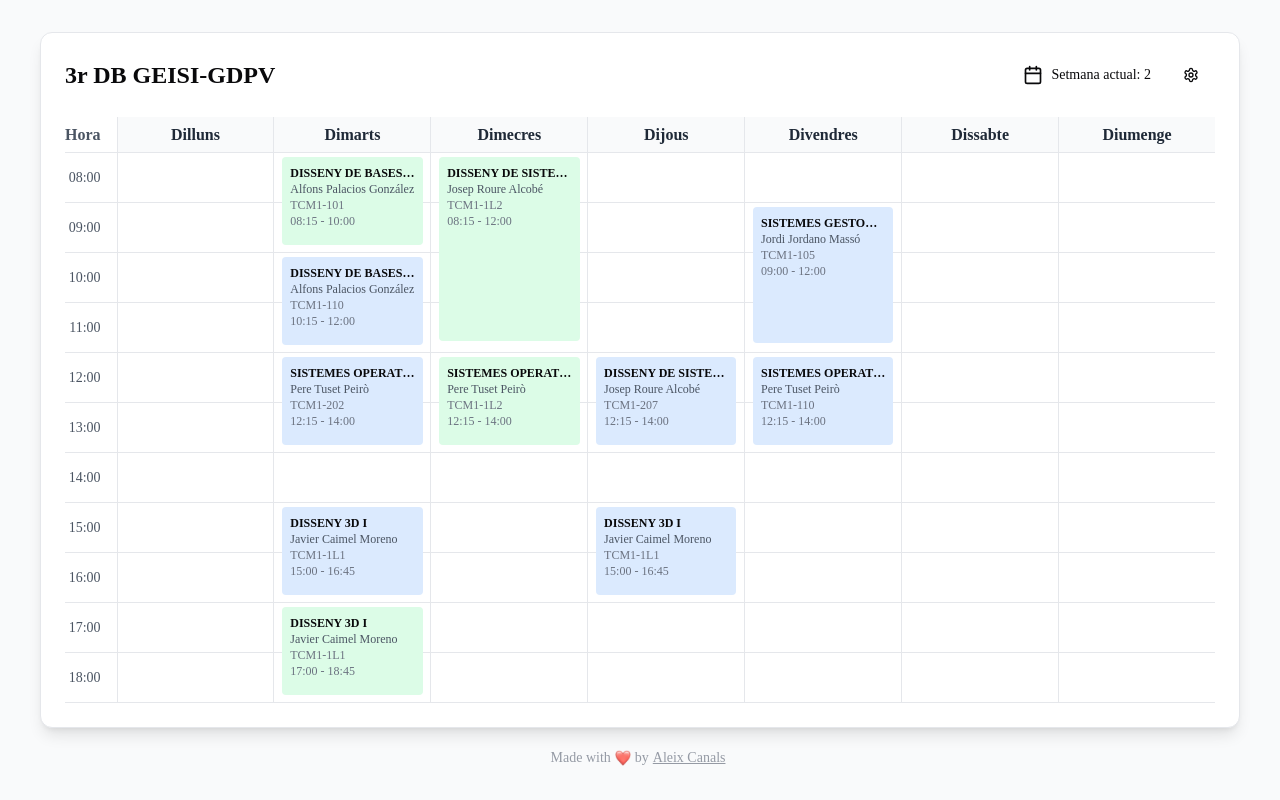
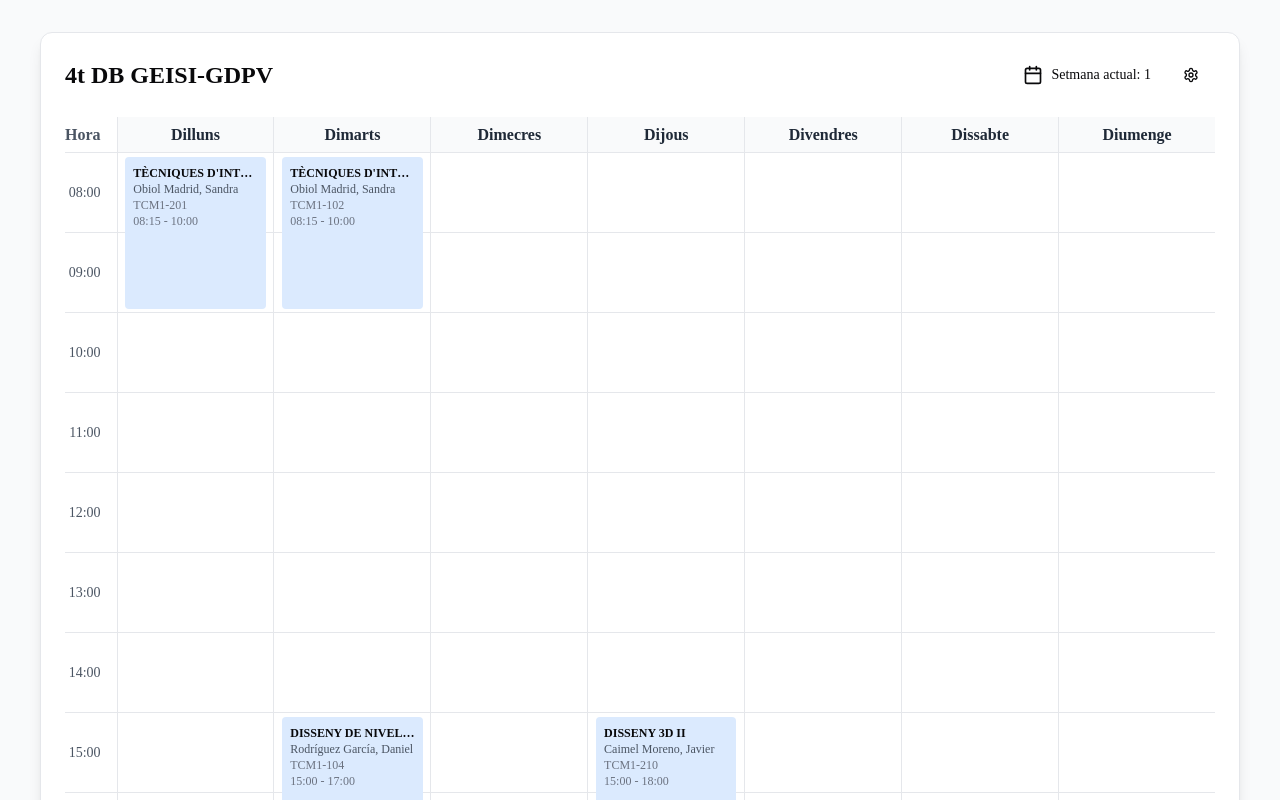
Before and after one commit to cakeruu/horari-tcm-mobile, a React (Vite) app: page / in a window 1280 px wide. Shown: the top 800 px of the page. Built offline with nearby package versions, Linux system fonts and the light colour scheme; a web font is replaced by a local one.

Commit message:
new horari

```diff
--- a/src/components/schedule.tsx
+++ b/src/components/schedule.tsx
@@ -10,7 +10,7 @@ import CreateClassForm from './create-class-form';
 import { Configuration } from './configuration';
 
 const days = ['monday', 'tuesday', 'wednesday', 'thursday', 'friday', 'saturday', 'sunday'];
-const timeSlots = Array.from({ length: 11 }, (_, i) => {
+const timeSlots = Array.from({ length: 15 }, (_, i) => {
   const hour = 8 + i;
   return `${hour.toString().padStart(2, '0')}:00`;
 });
@@ -41,7 +41,7 @@ export function Schedule () {
         <div className="flex items-center gap-4">
           <div className="flex items-center gap-2">
             <Calendar className="w-5 h-5" />
-            <span className="text-sm font-medium">Setmana actual: {getCurrentWeek(scheduleData)}</span>
+            <span className="text-sm font-medium">Setmana actual: {selectedWeek}</span>
           </div>
           <Configuration nextWeek={selectedWeek === '1' ? '2' : '1'} setNextWeek={setSelectedWeek} setSchedule={setScheduleData} />
         </div>
@@ -56,7 +56,7 @@ export function Schedule () {
           {timeSlots.map((time) => (
             <div
               key={time}
-              className="h-[50px] border-b border-gray-200 flex items-center justify-end pr-4 text-sm text-gray-600"
+              className="h-[80px] border-b border-gray-200 flex items-center justify-end pr-4 text-sm text-gray-600"
             >
               {time}
             </div>
@@ -76,7 +76,7 @@ export function Schedule () {
             {timeSlots.map((time) => {
               const classes = getClassForTimeSlot(day, time, selectedWeek, scheduleData);
               return (
-                <div key={`${day}-${time}`} className="h-[50px] border-b border-gray-200 relative">
+                <div key={`${day}-${time}`} className="h-[80px] border-b border-gray-200 relative">
                   {classes.map((classInfo) =>
                     parseInt(classInfo.timeStart.split(':')[0]) === parseInt(time.split(':')[0]) && (
                       <>
@@ -89,7 +89,7 @@ export function Schedule () {
                             'transition-all cursor-pointer duration-300 hover:scale-[1.02]'
                           )}
                           style={{
-                            height: `calc(${getClassDuration(classInfo.timeStart, classInfo.timeEnd) * 3}rem - 8px)`,
+                            height: `calc(${getClassDuration(classInfo.timeStart, classInfo.timeEnd) * 5}rem - 8px)`,
                             width: '90%',
                             left: '5%',
                             marginTop: '4px',
--- a/src/hooks/use-schedule-from-local-storage.tsx
+++ b/src/hooks/use-schedule-from-local-storage.tsx
@@ -3,7 +3,7 @@ import { ScheduleData } from '@/types/types';
 import { useEffect, useState } from 'react';
 
 export function useScheduleFromLocalStorage () {
-  const [scheduleData, setScheduleData] = useState<ScheduleData>(schedules[0].schedule);
+  const [scheduleData, setScheduleData] = useState<ScheduleData>(schedules[1].schedule);
 
   useEffect(() => {
     const getSchedule = async () => {
--- a/src/horaris/pre-made-schedules.ts
+++ b/src/horaris/pre-made-schedules.ts
@@ -169,5 +169,146 @@ export const schedules: Schedule[] = [
         sunday: []
       }
     }
+  },
+  {
+    name: '4t-3rTrim',
+    schedule: {
+      startDate: '2025-08-04',
+      courseYear: '4t DB GEISI-GDPV',
+      schedule: {
+        monday: [
+          {
+            id: '1',
+            week: 'Both',
+            typeOfClass: 'Teoria',
+            courseCode: '107333',
+            courseName: "TÈCNIQUES D'INTEL·LIGÈNCIA ARTIFICIAL",
+            professor: 'Obiol Madrid, Sandra',
+            location: 'TCM1-201',
+            timeStart: '08:15',
+            timeEnd: '10:00'
+          },
+          {
+            id: '2',
+            week: 'Both',
+            typeOfClass: 'Pràctiques',
+            courseCode: '106334',
+            courseName: 'PROJECTE DE CREACIÓ I DESENVOLUPAMENT III',
+            professor: 'González Fernández',
+            location: 'TCM1-002',
+            timeStart: '17:00',
+            timeEnd: '21:00'
+          }
+        ],
+        tuesday: [
+          {
+            id: '3',
+            week: '1',
+            typeOfClass: 'Teoria',
+            courseCode: '107333',
+            courseName: "TÈCNIQUES D'INTEL·LIGÈNCIA ARTIFICIAL",
+            professor: 'Obiol Madrid, Sandra',
+            location: 'TCM1-102',
+            timeStart: '08:15',
+            timeEnd: '10:00'
+          },
+          {
+            id: '4',
+            week: '1',
+            typeOfClass: 'Teoria',
+            courseCode: '107431',
+            courseName: 'DISSENY DE NIVELLS',
+            professor: 'Rodríguez García, Daniel',
+            location: 'TCM1-104',
+            timeStart: '15:00',
+            timeEnd: '17:00'
+          },
+          {
+            id: '5',
+            week: '2',
+            typeOfClass: 'Pràctiques',
+            courseCode: '107431',
+            courseName: 'DISSENY DE NIVELLS',
+            professor: 'Rodríguez García, Daniel',
+            location: 'TCM1-104',
+            timeStart: '15:00',
+            timeEnd: '16:00'
+          },
+          {
+            id: '6',
+            week: '1',
+            typeOfClass: 'Teoria',
+            courseCode: '107431',
+            courseName: 'DISSENY DE NIVELLS',
+            professor: 'Rodríguez García, Daniel',
+            location: 'TCM1-104',
+            timeStart: '17:00',
+            timeEnd: '19:00'
+          },
+          {
+            id: '7',
+            week: '2',
+            typeOfClass: 'Teoria',
+            courseCode: '107431',
+            courseName: 'DISSENY DE NIVELLS',
+            professor: 'Rodríguez García, Daniel',
+            location: 'TCM1-104',
+            timeStart: '18:00',
+            timeEnd: '19:00'
+          },
+          {
+            id: '8',
+            week: '2',
+            typeOfClass: 'Teoria',
+            courseCode: '107334',
+            courseName: 'DISSENY 3D II',
+            professor: 'Caimel Moreno, Javier',
+            location: 'TCM1-201',
+            timeStart: '16:00',
+            timeEnd: '18:00'
+          }
+        ],
+        wednesday: [],
+        thursday: [
+          {
+            id: '7',
+            week: '2',
+            typeOfClass: 'Pràctiques',
+            courseCode: '107333',
+            courseName: "TÈCNIQUES D'INTEL·LIGÈNCIA ARTIFICIAL",
+            professor: 'Obiol Madrid, Sandra',
+            location: 'TCM1-210',
+            timeStart: '18:00',
+            timeEnd: '20:00'
+          },
+          {
+            id: '9',
+            week: 'Both',
+            typeOfClass: 'Teoria',
+            courseCode: '107334',
+            courseName: 'DISSENY 3D II',
+            professor: 'Caimel Moreno, Javier',
+            location: 'TCM1-210',
+            timeStart: '15:00',
+            timeEnd: '18:00'
+          }
+        ],
+        friday: [
+          {
+            id: '8',
+            week: 'Both',
+            typeOfClass: 'Pràctiques',
+            courseCode: '106334',
+            courseName: 'PROJECTE DE CREACIÓ I DESENVOLUPAMENT III',
+            professor: 'González Fernández',
+            location: 'TCM1-002',
+            timeStart: '17:00',
+            timeEnd: '21:00'
+          }
+        ],
+        saturday: [],
+        sunday: []
+      }
+    }
   }
 ];
```
